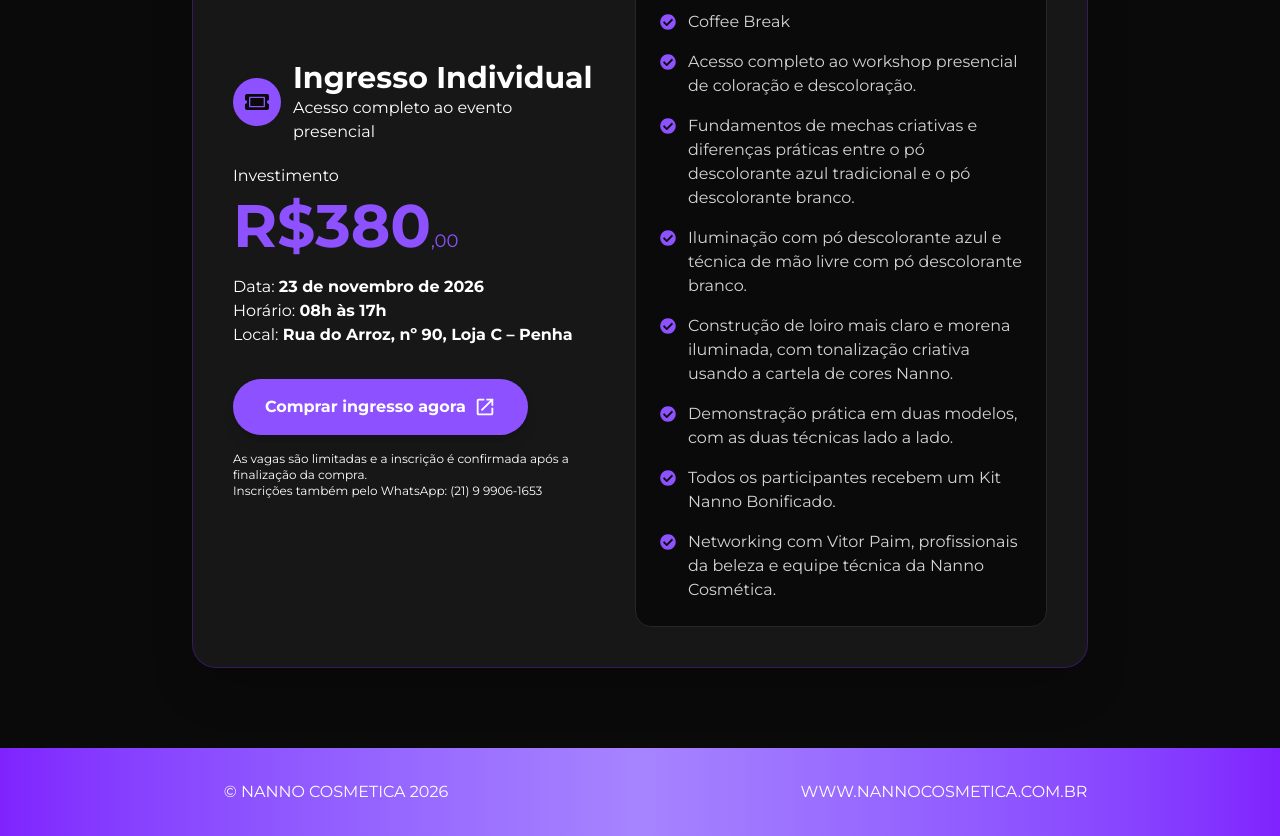
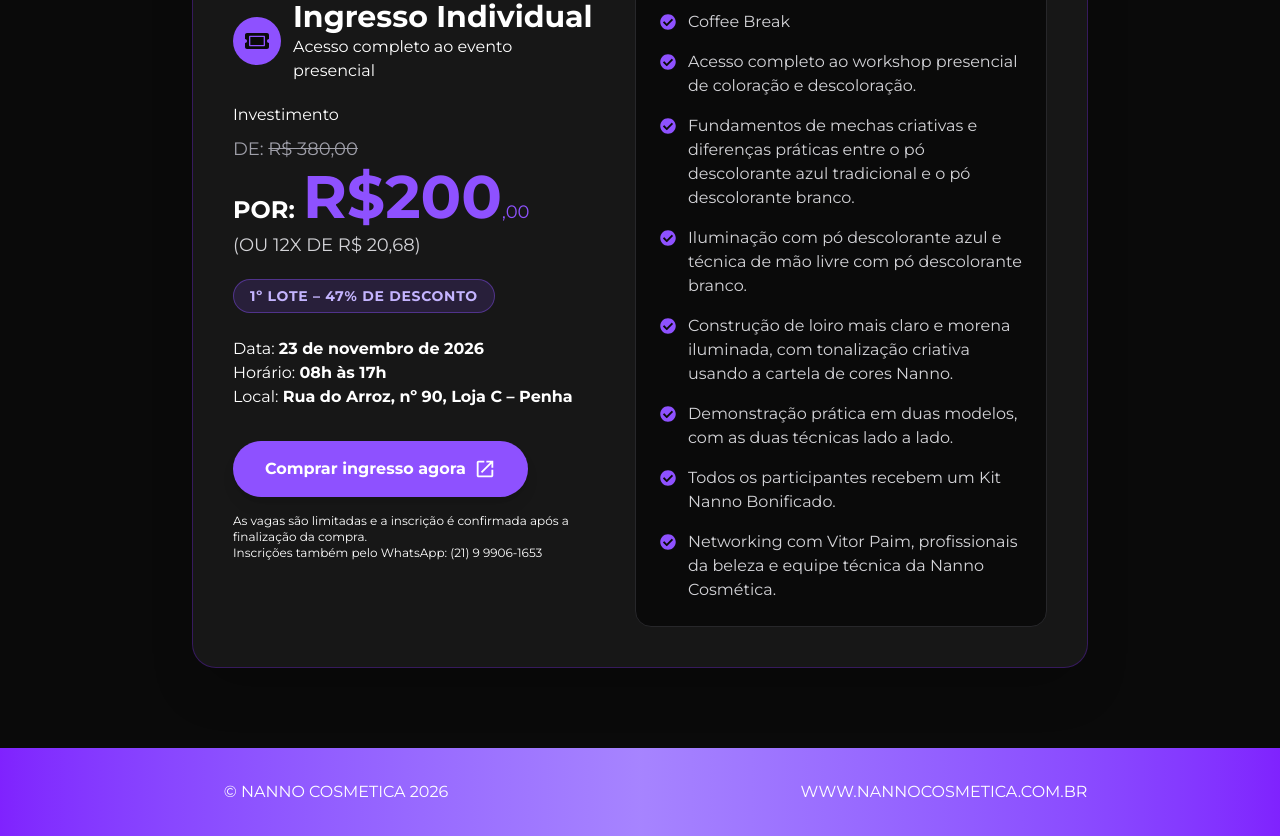
Before and after one commit to nannocosmetica/workshop_lp, a React (Vite) app: page / in a window 1280 px wide. Shown: the part 5760-6596 px from the top of the page. Built offline with nearby package versions, Linux system fonts and the light colour scheme.

Commit message:
princing update

```diff
--- a/src/components/PricingSection.tsx
+++ b/src/components/PricingSection.tsx
@@ -33,14 +33,28 @@ function TicketSection() {
               <div className="mb-8">
                 <p className="text-white mb-2">Investimento</p>
 
-                <div className="flex items-end gap-2">
-                  <div className="flex items-baseline">
-                    <span className="text-5xl lg:text-6xl font-bold text-violet-500">R$380</span>
-                    <span className="text-violet-500 text-lg mb-2">,00</span>
+                {/* Preço com desconto */}
+                <div className="flex flex-col gap-1">
+                  <p className="text-zinc-400 text-base lg:text-lg uppercase">
+                    De: <span className="line-through">R$ 380,00</span>
+                  </p>
+
+                  <div className="flex items-baseline gap-2">
+                    <span className="text-xl lg:text-2xl font-bold uppercase">Por:</span>
+                    <div className="flex items-baseline">
+                      <span className="text-5xl lg:text-6xl font-bold text-violet-500">R$200</span>
+                      <span className="text-violet-500 text-lg">,00</span>
+                    </div>
                   </div>
+
+                  <p className="text-zinc-300 text-base lg:text-lg uppercase">(ou 12x de R$ 20,68)</p>
+
+                  <span className="inline-flex w-fit items-center mt-4 bg-violet-500/15 border border-violet-500/40 text-violet-300 text-sm font-bold uppercase tracking-wider px-4 py-1.5 rounded-full">
+                    1º Lote – 47% de desconto
+                  </span>
                 </div>
 
-                <p className="text-white mt-3">
+                <p className="text-white mt-6">
                   Data: <b>23 de novembro de 2026</b> <br />
                   Horário: <b>08h às 17h</b> <br />
                   Local: <b>Rua do Arroz, nº 90, Loja C – Penha</b>
```
Also changed, not shown: 1 other file (tests, documents, lock files or other folders).
